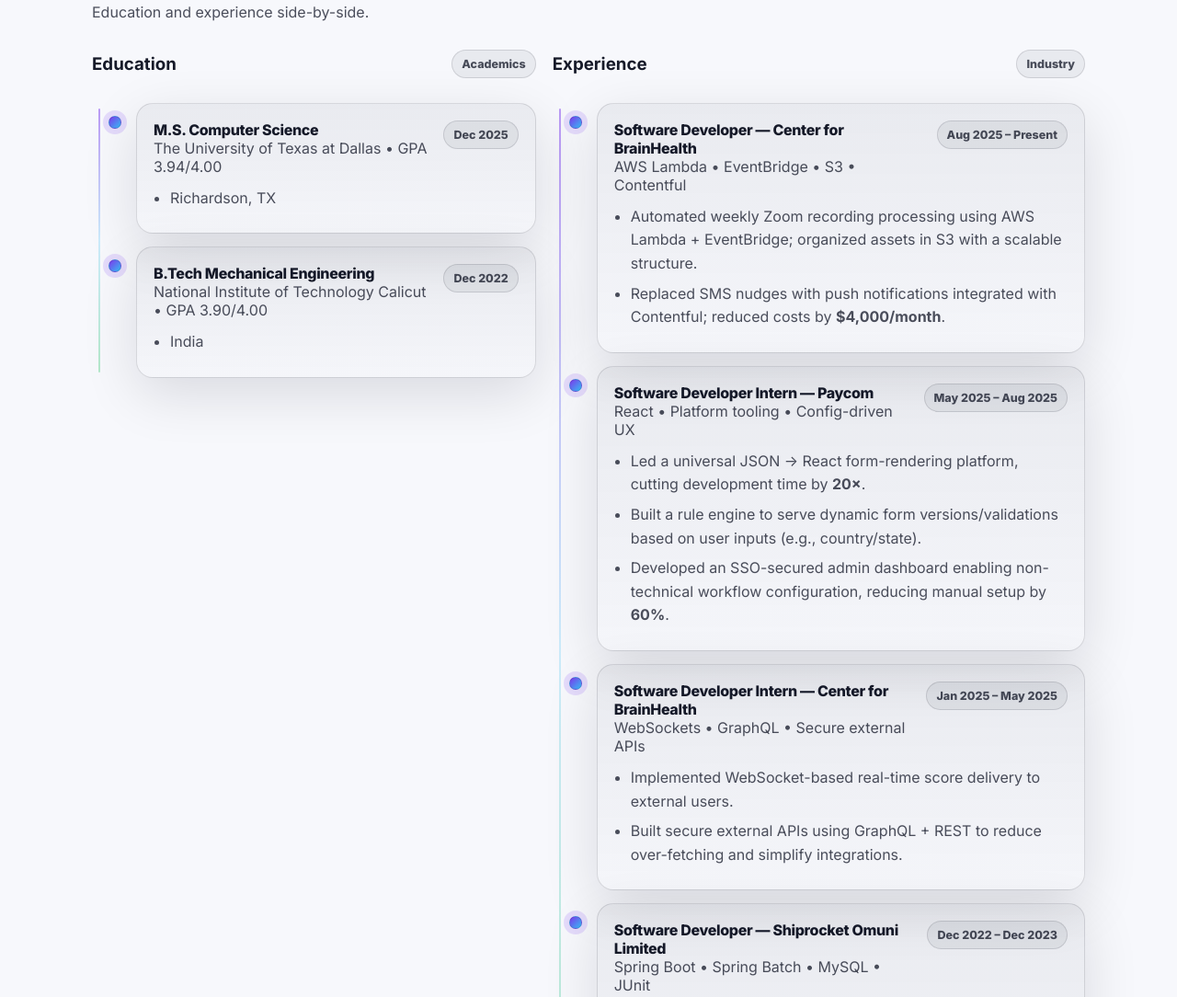
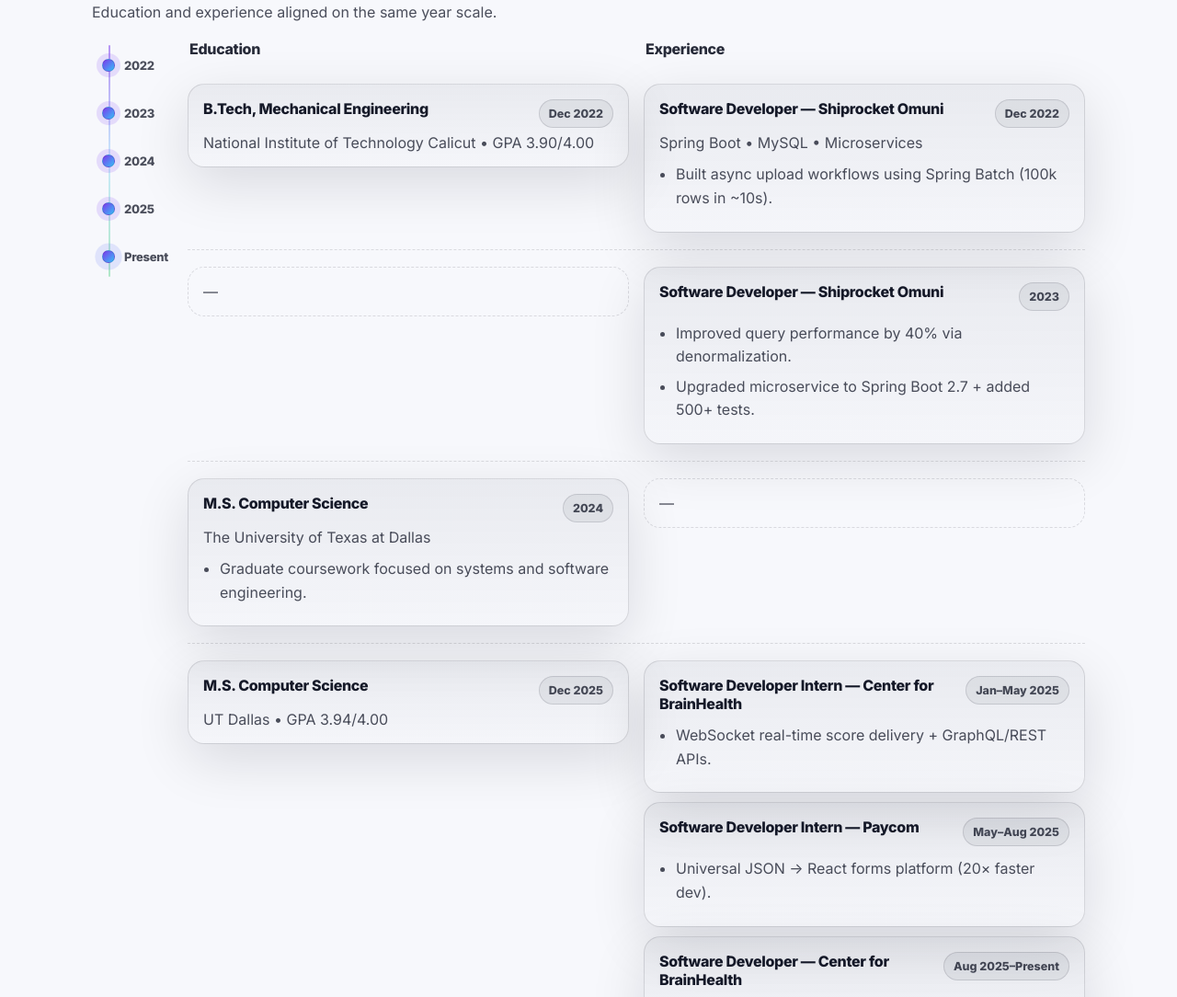
Before and after one commit to abhinavsanthosh2001/abhinavsanthosh2001.github.io, a plain HTML site: page index.html in a window 1280 px wide. Shown: the part 1094-2178 px from the top of the page at 92% size. Drawn offline with Linux system fonts and the light colour scheme.

Commit message:
Calandar

```diff
--- a/index.html
+++ b/index.html
@@ -1,10 +1,12 @@
 <!doctype html>
 <html lang="en">
+
 <head>
   <meta charset="UTF-8" />
   <meta name="viewport" content="width=device-width,initial-scale=1" />
   <title>Abhinav Santhosh — Software Developer</title>
-  <meta name="description" content="Software Developer focused on backend systems, microservices, and scalable platforms. Java/Spring Boot, React, AWS, Kafka, GraphQL." />
+  <meta name="description"
+    content="Software Developer focused on backend systems, microservices, and scalable platforms. Java/Spring Boot, React, AWS, Kafka, GraphQL." />
 
   <!-- Open Graph (optional but nice) -->
   <meta property="og:title" content="Abhinav Santhosh — Portfolio" />
@@ -88,7 +90,8 @@
           <div class="hero__meta">
             <a class="meta" href="mailto:abhinavofficial232001@gmail.com">abhinavofficial232001@gmail.com</a>
             <span class="dot">•</span>
-            <a class="meta" href="https://linkedin.com/in/abhinav-santhosh-utd" target="_blank" rel="noopener">LinkedIn</a>
+            <a class="meta" href="https://linkedin.com/in/abhinav-santhosh-utd" target="_blank"
+              rel="noopener">LinkedIn</a>
             <span class="dot">•</span>
             <a class="meta" href="https://github.com/abhinavsanthosh2001" target="_blank" rel="noopener">GitHub</a>
           </div>
@@ -226,134 +229,167 @@
     </section> -->
 
     <!-- TIMELINE -->
+
+    <!-- TIMELINE (Shared years) -->
     <section class="section" id="timeline">
       <div class="container">
         <div class="section__head">
           <h2>Timeline</h2>
-      <p>Education and experience side-by-side.</p>
+          <p>Education and experience aligned on the same year scale.</p>
         </div>
 
-    <div class="split-timeline">
-      <!-- LEFT: EDUCATION -->
-      <div class="split-timeline__col">
-        <div class="split-timeline__title">
-          <h3>Education</h3>
-          <span class="tag">Academics</span>
+        <div class="year-timeline">
+          <!-- Year rail -->
+          <div class="year-rail" aria-hidden="true">
+            <div class="year-node">
+              <div class="year-dot"></div>
+              <div class="year-label">2022</div>
             </div>
 
-        <div class="vline">
-          <article class="tcard">
-            <div class="tcard__dot" aria-hidden="true"></div>
-            <div class="tcard__body card">
-              <div class="tcard__top">
-                <div>
-                  <div class="tcard__role">M.S. Computer Science</div>
-                  <div class="muted">The University of Texas at Dallas • GPA 3.94/4.00</div>
+            <div class="year-node">
+              <div class="year-dot"></div>
+              <div class="year-label">2023</div>
             </div>
-                <div class="tag">Dec 2025</div>
+
+            <div class="year-node">
+              <div class="year-dot"></div>
+              <div class="year-label">2024</div>
             </div>
-              <ul class="bullets">
-                <li>Richardson, TX</li>
-              </ul>
+
+            <div class="year-node">
+              <div class="year-dot"></div>
+              <div class="year-label">2025</div>
             </div>
-          </article>
 
-          <article class="tcard">
-            <div class="tcard__dot" aria-hidden="true"></div>
-            <div class="tcard__body card">
-              <div class="tcard__top">
-                <div>
-                  <div class="tcard__role">B.Tech Mechanical Engineering</div>
-                  <div class="muted">National Institute of Technology Calicut • GPA 3.90/4.00</div>
+            <div class="year-node year-node--last">
+              <div class="year-dot year-dot--pulse"></div>
+              <div class="year-label">Present</div>
             </div>
+          </div>
+
+          <!-- Two lanes aligned to same rail -->
+          <div class="lanes">
+            <div class="lanes__head">
+              <div class="lanes__coltitle">Education</div>
+              <div class="lanes__coltitle">Experience</div>
+            </div>
+
+            <!-- ===== 2022 ===== -->
+            <div class="year-row">
+              <div class="lane lane--edu">
+                <article class="lane-card card">
+                  <div class="lane-card__top">
+                    <div class="lane-card__title">B.Tech, Mechanical Engineering</div>
                     <div class="tag">Dec 2022</div>
                   </div>
+                  <div class="muted">National Institute of Technology Calicut • GPA 3.90/4.00</div>
+                </article>
+              </div>
+
+              <div class="lane lane--exp">
+                <article class="lane-card card">
+                  <div class="lane-card__top">
+                    <div class="lane-card__title">Software Developer — Shiprocket Omuni</div>
+                    <div class="tag">Dec 2022</div>
+                  </div>
+                  <div class="muted">Spring Boot • MySQL • Microservices</div>
                   <ul class="bullets">
-                <li>India</li>
+                    <li>Built async upload workflows using Spring Batch (100k rows in ~10s).</li>
                   </ul>
-            </div>
                 </article>
               </div>
             </div>
 
-      <!-- RIGHT: EXPERIENCE -->
-      <div class="split-timeline__col">
-        <div class="split-timeline__title">
-          <h3>Experience</h3>
-          <span class="tag">Industry</span>
+            <!-- ===== 2023 ===== -->
+            <div class="year-row">
+              <div class="lane lane--edu">
+                <!-- (optional) keep empty to show nothing that year -->
+                <div class="lane-empty muted">—</div>
               </div>
 
-        <div class="vline">
-          <article class="tcard">
-            <div class="tcard__dot" aria-hidden="true"></div>
-            <div class="tcard__body card">
-              <div class="tcard__top">
-                <div>
-                  <div class="tcard__role">Software Developer — Center for BrainHealth</div>
-                  <div class="muted">AWS Lambda • EventBridge • S3 • Contentful</div>
-                </div>
-                <div class="tag">Aug 2025 – Present</div>
+              <div class="lane lane--exp">
+                <article class="lane-card card">
+                  <div class="lane-card__top">
+                    <div class="lane-card__title">Software Developer — Shiprocket Omuni</div>
+                    <div class="tag">2023</div>
                   </div>
                   <ul class="bullets">
-                <li>Automated weekly Zoom recording processing using AWS Lambda + EventBridge; organized assets in S3 with a scalable structure.</li>
-                <li>Replaced SMS nudges with push notifications integrated with Contentful; reduced costs by <strong>$4,000/month</strong>.</li>
+                    <li>Improved query performance by 40% via denormalization.</li>
+                    <li>Upgraded microservice to Spring Boot 2.7 + added 500+ tests.</li>
                   </ul>
+                </article>
               </div>
+            </div>
+
+            <!-- ===== 2024 ===== -->
+            <div class="year-row">
+              <div class="lane lane--edu">
+                <article class="lane-card card">
+                  <div class="lane-card__top">
+                    <div class="lane-card__title">M.S. Computer Science</div>
+                    <div class="tag">2024</div>
+                  </div>
+                  <div class="muted">The University of Texas at Dallas</div>
+                  <ul class="bullets">
+                    <li>Graduate coursework focused on systems and software engineering.</li>
+                  </ul>
+                </article>
+              </div>
+
+              <div class="lane lane--exp">
+                <div class="lane-empty muted">—</div>
+              </div>
+            </div>
+
+            <!-- ===== 2025 ===== -->
+            <div class="year-row">
+              <div class="lane lane--edu">
+                <article class="lane-card card">
+                  <div class="lane-card__top">
+                    <div class="lane-card__title">M.S. Computer Science</div>
+                    <div class="tag">Dec 2025</div>
+                  </div>
+                  <div class="muted">UT Dallas • GPA 3.94/4.00</div>
+                </article>
+              </div>
+
+              <div class="lane lane--exp">
+                <article class="lane-card card">
+                  <div class="lane-card__top">
+                    <div class="lane-card__title">Software Developer Intern — Center for BrainHealth</div>
+                    <div class="tag">Jan–May 2025</div>
+                  </div>
+                  <ul class="bullets">
+                    <li>WebSocket real-time score delivery + GraphQL/REST APIs.</li>
+                  </ul>
                 </article>
 
-          <article class="tcard">
-            <div class="tcard__dot" aria-hidden="true"></div>
-            <div class="tcard__body card">
-              <div class="tcard__top">
-                <div>
-                  <div class="tcard__role">Software Developer Intern — Paycom</div>
-                  <div class="muted">React • Platform tooling • Config-driven UX</div>
-                </div>
-                <div class="tag">May 2025 – Aug 2025</div>
+                <div class="lane-spacer"></div>
+
+                <article class="lane-card card">
+                  <div class="lane-card__top">
+                    <div class="lane-card__title">Software Developer Intern — Paycom</div>
+                    <div class="tag">May–Aug 2025</div>
                   </div>
                   <ul class="bullets">
-                <li>Led a universal JSON → React form-rendering platform, cutting development time by <strong>20×</strong>.</li>
-                <li>Built a rule engine to serve dynamic form versions/validations based on user inputs (e.g., country/state).</li>
-                <li>Developed an SSO-secured admin dashboard enabling non-technical workflow configuration, reducing manual setup by <strong>60%</strong>.</li>
+                    <li>Universal JSON → React forms platform (20× faster dev).</li>
                   </ul>
-            </div>
                 </article>
 
-          <article class="tcard">
-            <div class="tcard__dot" aria-hidden="true"></div>
-            <div class="tcard__body card">
-              <div class="tcard__top">
-                <div>
-                  <div class="tcard__role">Software Developer Intern — Center for BrainHealth</div>
-                  <div class="muted">WebSockets • GraphQL • Secure external APIs</div>
-                </div>
-                <div class="tag">Jan 2025 – May 2025</div>
+                <div class="lane-spacer"></div>
+
+                <article class="lane-card card">
+                  <div class="lane-card__top">
+                    <div class="lane-card__title">Software Developer — Center for BrainHealth</div>
+                    <div class="tag">Aug 2025–Present</div>
                   </div>
                   <ul class="bullets">
-                <li>Implemented WebSocket-based real-time score delivery to external users.</li>
-                <li>Built secure external APIs using GraphQL + REST to reduce over-fetching and simplify integrations.</li>
+                    <li>AWS Lambda/EventBridge automation + push notification cost reduction.</li>
                   </ul>
-            </div>
-          </article>
-
-          <article class="tcard">
-            <div class="tcard__dot" aria-hidden="true"></div>
-            <div class="tcard__body card">
-              <div class="tcard__top">
-                <div>
-                  <div class="tcard__role">Software Developer — Shiprocket Omuni Limited</div>
-                  <div class="muted">Spring Boot • Spring Batch • MySQL • JUnit</div>
-                </div>
-                <div class="tag">Dec 2022 – Dec 2023</div>
-              </div>
-              <ul class="bullets">
-                <li>Built async upload workflows using Spring Batch to process <strong>100k rows</strong> in ~<strong>10s</strong>.</li>
-                <li>Improved query performance by <strong>40%</strong> by denormalizing two SQL tables into one.</li>
-                <li>Upgraded a microservice to Spring Boot 2.7 and added 500+ tests; reduced response time ~10%.</li>
-              </ul>
-            </div>
                 </article>
               </div>
+            </div>
+
           </div>
         </div>
       </div>
@@ -392,7 +428,8 @@
             </div>
 
             <div class="project__links">
-              <a class="btn btn--small btn--ghost" href="https://github.com/abhinavsanthosh2001" target="_blank" rel="noopener">GitHub</a>
+              <a class="btn btn--small btn--ghost" href="https://github.com/abhinavsanthosh2001" target="_blank"
+                rel="noopener">GitHub</a>
               <a class="btn btn--small" href="#contact">Request Demo</a>
             </div>
           </article>
@@ -488,8 +525,10 @@
 
             <div class="contact__links">
               <a class="btn" href="mailto:abhinavofficial232001@gmail.com">Email me</a>
-              <a class="btn btn--ghost" href="https://linkedin.com/in/abhinav-santhosh-utd" target="_blank" rel="noopener">LinkedIn</a>
-              <a class="btn btn--ghost" href="https://github.com/abhinavsanthosh2001" target="_blank" rel="noopener">GitHub</a>
+              <a class="btn btn--ghost" href="https://linkedin.com/in/abhinav-santhosh-utd" target="_blank"
+                rel="noopener">LinkedIn</a>
+              <a class="btn btn--ghost" href="https://github.com/abhinavsanthosh2001" target="_blank"
+                rel="noopener">GitHub</a>
             </div>
 
             <div class="small muted">
@@ -519,4 +558,5 @@
 
   <script src="script.js"></script>
 </body>
+
 </html>
--- a/styles.css
+++ b/styles.css
@@ -336,3 +336,134 @@
     grid-template-columns: 1fr;
   }
 }
+
+/* Shared-year timeline: one rail + two aligned lanes */
+.year-timeline{
+  display:grid;
+  grid-template-columns: 88px 1fr;
+  gap: 16px;
+  align-items:start;
+}
+
+.year-rail{
+  position: relative;
+  padding: 6px 0;
+}
+
+.year-rail::before{
+  content:"";
+  position:absolute;
+  left: 18px;
+  top: 10px;
+  bottom: 10px;
+  width: 2px;
+  background: linear-gradient(180deg, rgba(124,58,237,.55), rgba(56,189,248,.25), rgba(34,197,94,.35));
+  border-radius: 999px;
+  opacity: .95;
+}
+
+.year-node{
+  position: relative;
+  display:flex;
+  align-items:center;
+  gap: 10px;
+  padding: 18px 0;
+}
+
+.year-dot{
+  width: 14px;
+  height: 14px;
+  border-radius: 999px;
+  background: linear-gradient(135deg, var(--accent1), var(--accent3));
+  box-shadow: 0 0 0 6px rgba(124,58,237,.15);
+  border: 1px solid var(--line);
+  margin-left: 11px; /* centers on rail */
+}
+
+.year-dot--pulse{
+  animation: pulse 1.8s ease-in-out infinite;
+}
+@keyframes pulse{
+  0%, 100%{ box-shadow: 0 0 0 6px rgba(124,58,237,.15); }
+  50%{ box-shadow: 0 0 0 10px rgba(56,189,248,.16); }
+}
+
+.year-label{
+  font-weight: 850;
+  letter-spacing: -0.02em;
+  color: var(--muted);
+  font-size: 13px;
+}
+
+.lanes{
+  display:flex;
+  flex-direction: column;
+  gap: 12px;
+}
+
+.lanes__head{
+  display:grid;
+  grid-template-columns: 1fr 1fr;
+  gap: 16px;
+  margin-bottom: 6px;
+}
+
+.lanes__coltitle{
+  font-weight: 900;
+  letter-spacing: -0.02em;
+  color: var(--text);
+  opacity: .92;
+  padding: 4px 2px;
+}
+
+.year-row{
+  display:grid;
+  grid-template-columns: 1fr 1fr;
+  gap: 16px;
+  align-items:start;
+  padding: 6px 0 18px;
+  border-bottom: 1px dashed var(--line);
+}
+
+.lane{
+  min-height: 40px;
+}
+
+.lane-card{
+  padding: 16px;
+}
+
+.lane-card__top{
+  display:flex;
+  justify-content: space-between;
+  align-items:flex-start;
+  gap: 10px;
+  margin-bottom: 6px;
+}
+
+.lane-card__title{
+  font-weight: 850;
+  letter-spacing: -0.02em;
+}
+
+.lane-empty{
+  padding: 16px;
+  border: 1px dashed var(--line);
+  border-radius: var(--radius);
+  background: transparent;
+}
+
+.lane-spacer{ height: 10px; }
+
+@media (max-width: 920px){
+  .year-timeline{
+    grid-template-columns: 64px 1fr;
+  }
+  .lanes__head{
+    grid-template-columns: 1fr;
+  }
+  .year-row{
+    grid-template-columns: 1fr;
+  }
+  .lanes__head .lanes__coltitle:last-child{ display:none; }
+}
```
Lines whose indentation alone changed are shown as unchanged.
